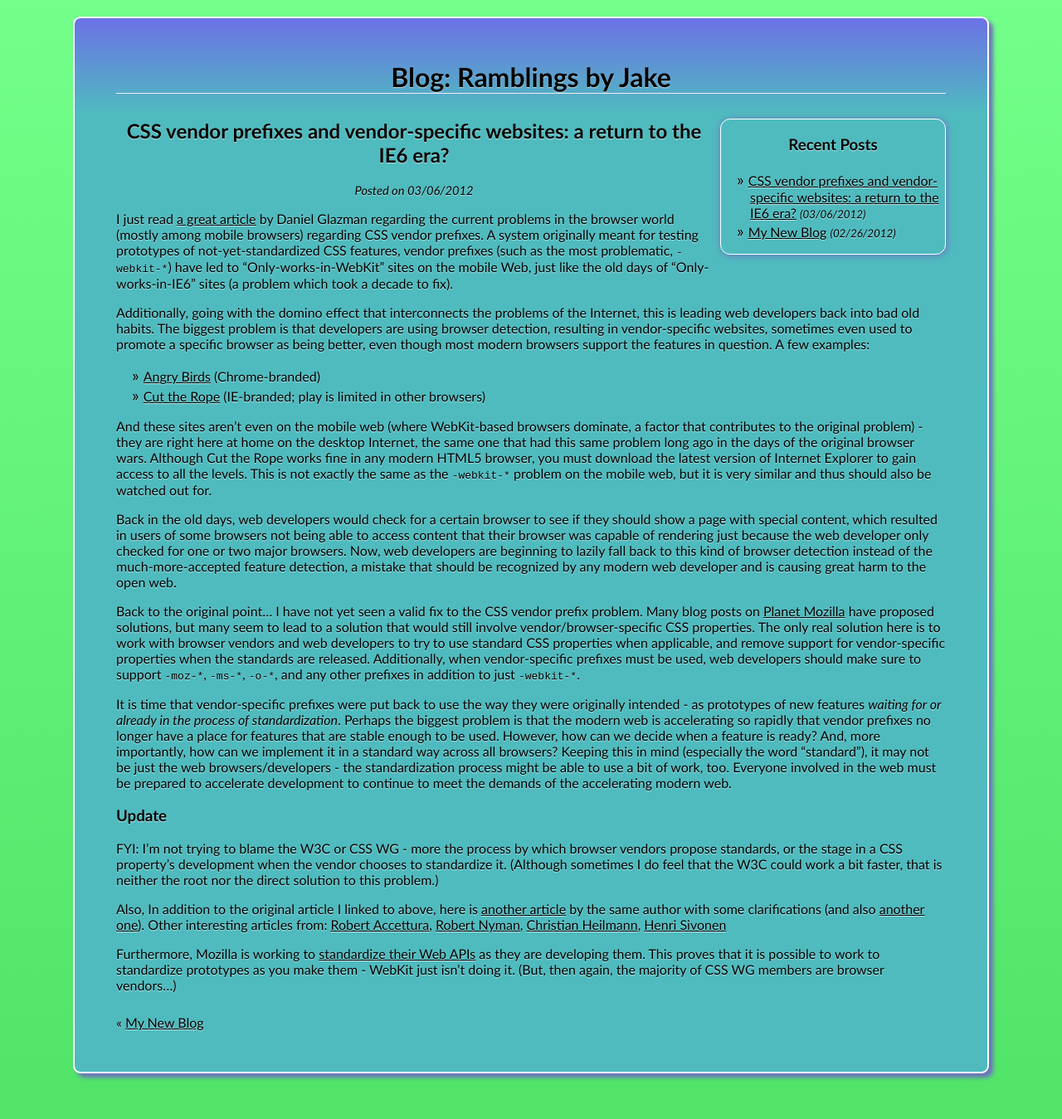
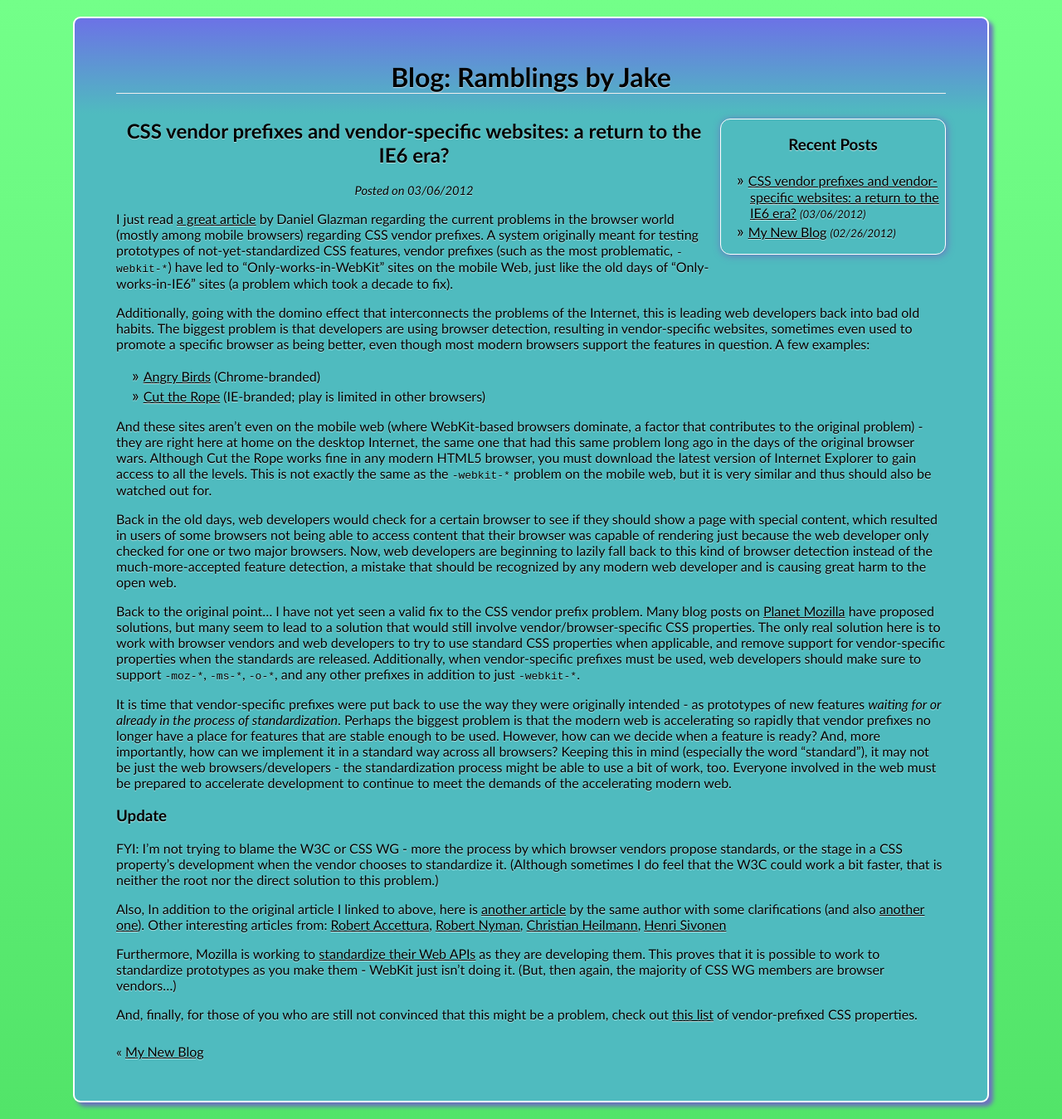
Before and after one commit to jhartz/jhartz.github.com, a Jekyll site: the page built from _posts/2012-03-06-CSS-vendor-prefixes.markdown, in a window 1280 px wide. Shown: the whole page at 83% size. Built offline with Jekyll 4.4.1, drawn with Linux system fonts in a browser that asks for light colours; before the commit the page ends 1314 px from its top, so only the background shows below that.

Commit message:
Added one last link

```diff
--- a/_posts/2012-03-06-CSS-vendor-prefixes.markdown
+++ b/_posts/2012-03-06-CSS-vendor-prefixes.markdown
@@ -26,6 +26,8 @@ Also, In addition to the original article I linked to above, here is [another ar
 
 Furthermore, Mozilla is working to [standardize their Web APIs][10] as they are developing them. This proves that it is possible to work to standardize prototypes as you make them - WebKit just isn't doing it. (But, then again, the majority of CSS WG members are browser vendors...)
 
+And, finally, for those of you who are still not convinced that this might be a problem, check out [this list][11] of vendor-prefixed CSS properties.
+
 [1]: http://www.glazman.org/weblog/dotclear/index.php?post/2012/02/09/CALL-FOR-ACTION%3A-THE-OPEN-WEB-NEEDS-YOU-NOW
 [2]: http://chrome.angrybirds.com/
 [3]: http://www.cuttherope.ie/
```
Also changed, not shown: other parts of _posts/2012-03-06-CSS-vendor-prefixes.markdown (+1 -0 lines).
